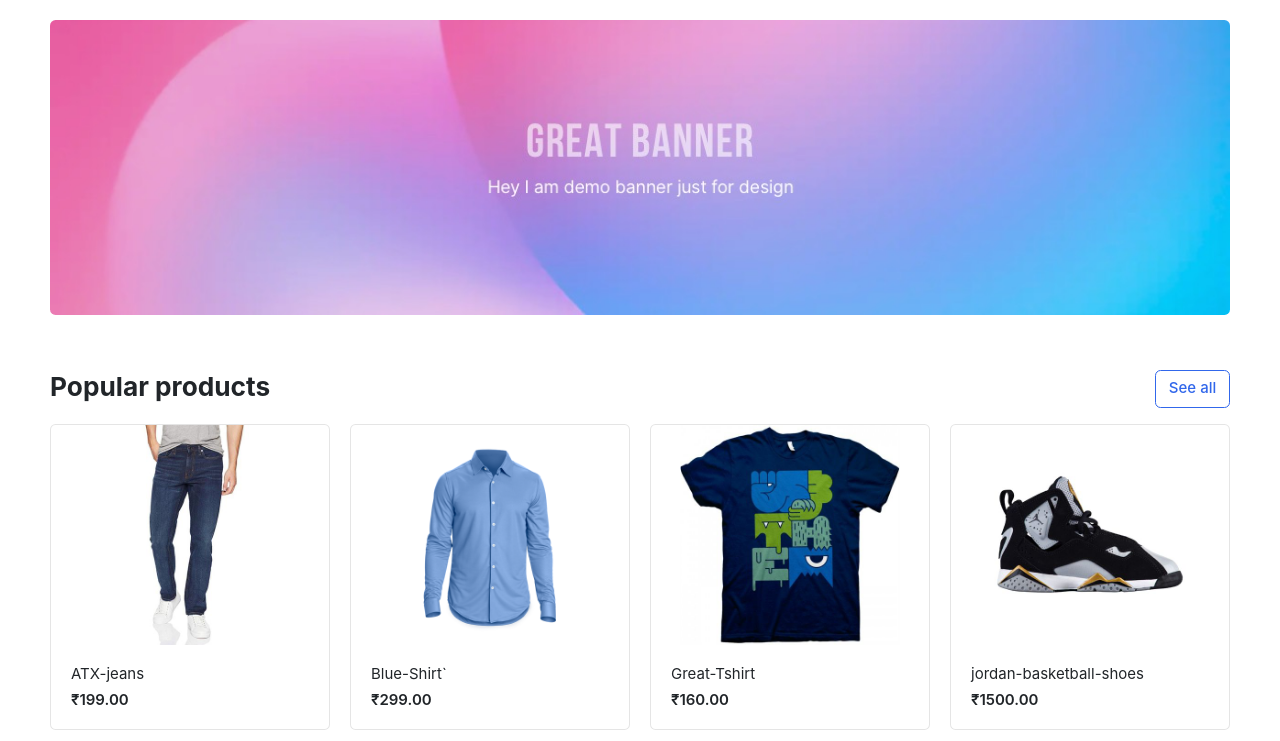
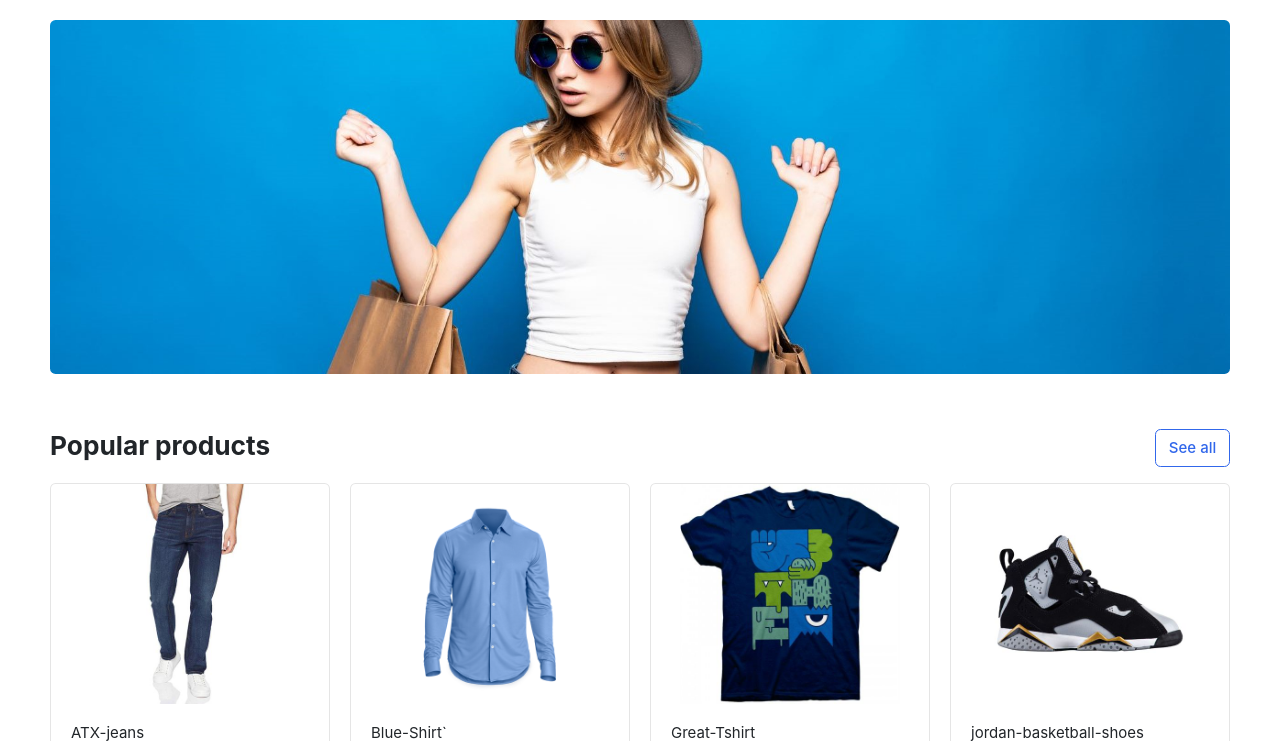
Before and after one commit to Vishallokhande8788/GreatKart, a Django app: page / in a window 1280 px wide. Shown: the part 118-859 px from the top of the page. Run offline with Django 5.2, Linux system fonts and the light colour scheme; data comes from the database, SQL or seed files in the repository; some libraries are stand-ins or nearby versions; some web fonts are replaced.

Commit message:
changing the cover photo

```diff
--- a/templates/home/home.html
+++ b/templates/home/home.html
@@ -8,7 +8,7 @@
     <section class="section-intro padding-y-sm">
       <div class="container">
         <div class="intro-banner-wrap">
-          <img src="{% static 'images/banners/1.jpg' %}" class="img-fluid rounded" />
+          <img src="{% static 'images/banners/cover.jpg' %}" class="img-fluid rounded" />
         </div>
       </div>
       <!-- container //  -->
```
Also changed, not shown: static/images/banners/cover.jpg (added).
